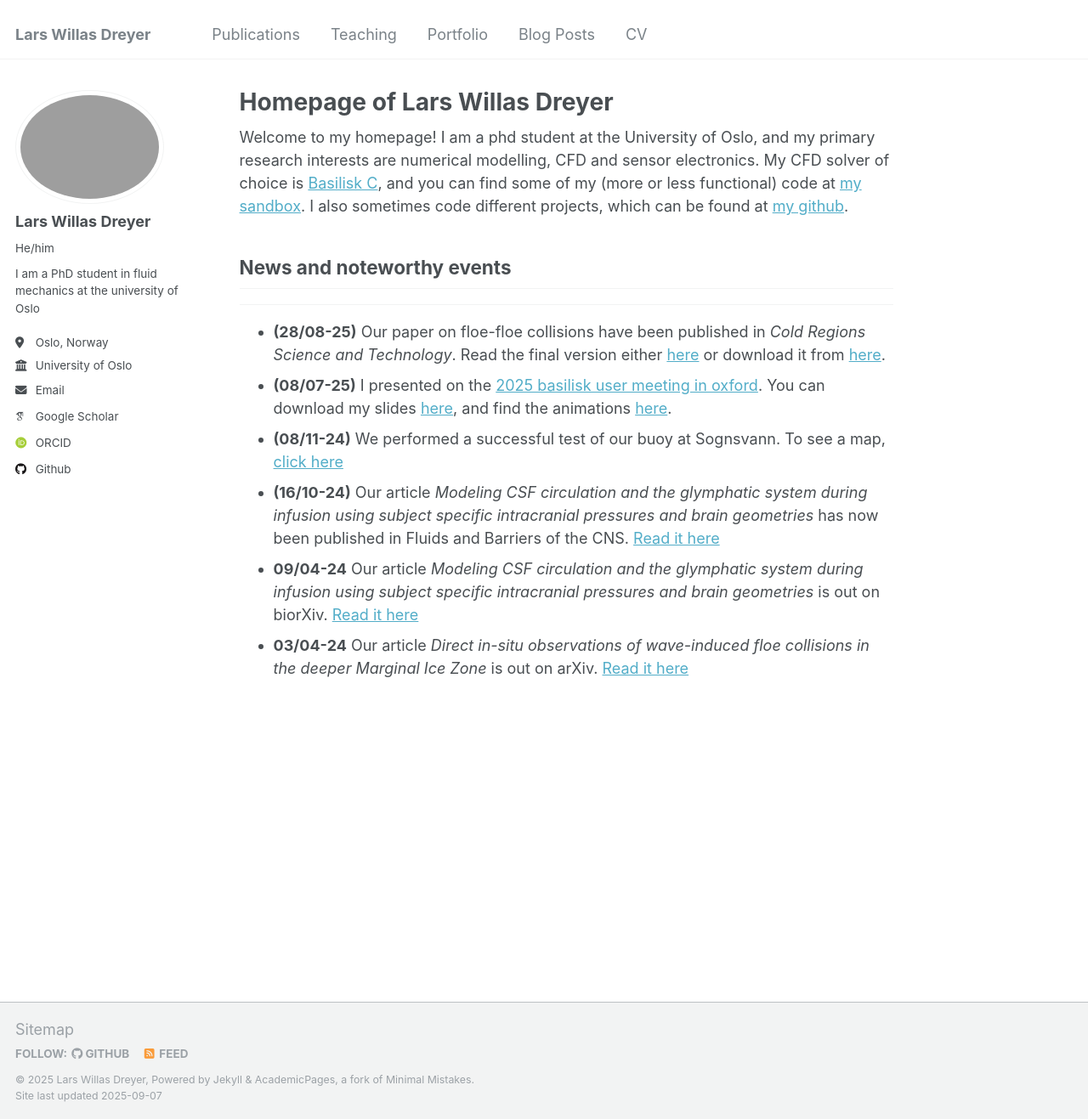
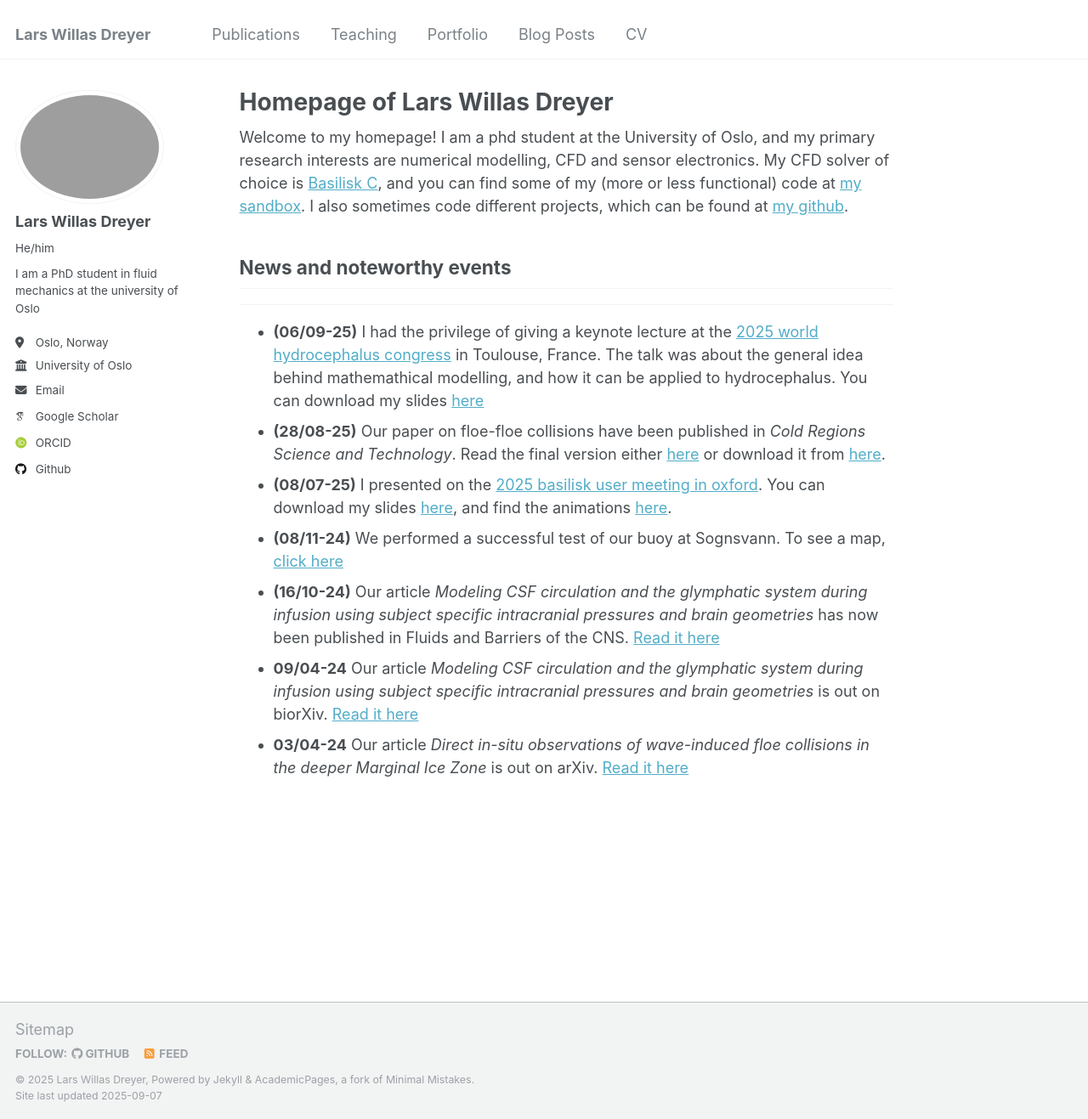
Before and after one commit to larswd/larswd.github.io, a Jekyll site: the page built from _pages/about.md, in a window 1280 px wide and 1317 px high. Shown: the whole window at 85% size. Built offline with Jekyll 4.4.1, drawn with Linux system fonts in a browser that asks for light colours; some web fonts are replaced.

Commit message:
New talk uploaded

```diff
--- a/_pages/about.md
+++ b/_pages/about.md
@@ -13,6 +13,7 @@ primary research interests are numerical modelling, CFD and sensor electronics.
 
 ## News and noteworthy events
 ---------
+- **(06/09-25)** I had the privilege of giving a keynote lecture at the [2025 world hydrocephalus congress](https://hydrocephalus-meeting.com/) in Toulouse, France. The talk was about the general idea behind mathemathical modelling, and how it can be applied to hydrocephalus. You can download my slides [here](../files/dreyerModellingFSI.pdf)
 - **(28/08-25)** Our paper on floe-floe collisions have been published in *Cold Regions Science and Technology*. Read the final version either [here](https://drive.proton.me/urls/Y40XK19S5G#30Sd4TE0Wxhw) or download it from [here](../files/CRSTpaper.pdf).
 - **(08/07-25)** I presented on the [2025 basilisk user meeting in oxford](http://basilisk.fr/BGUM2025). You can download my slides [here](../files/BGUM25.pdf), and find the animations [here](https://drive.proton.me/urls/Y40XK19S5G#30Sd4TE0Wxhw).
 - **(08/11-24)** We performed a successful test of our buoy at Sognsvann. To see a map, [click here](../_portfolio/sognsvann.md)
```
Also changed, not shown: 1 other file.
